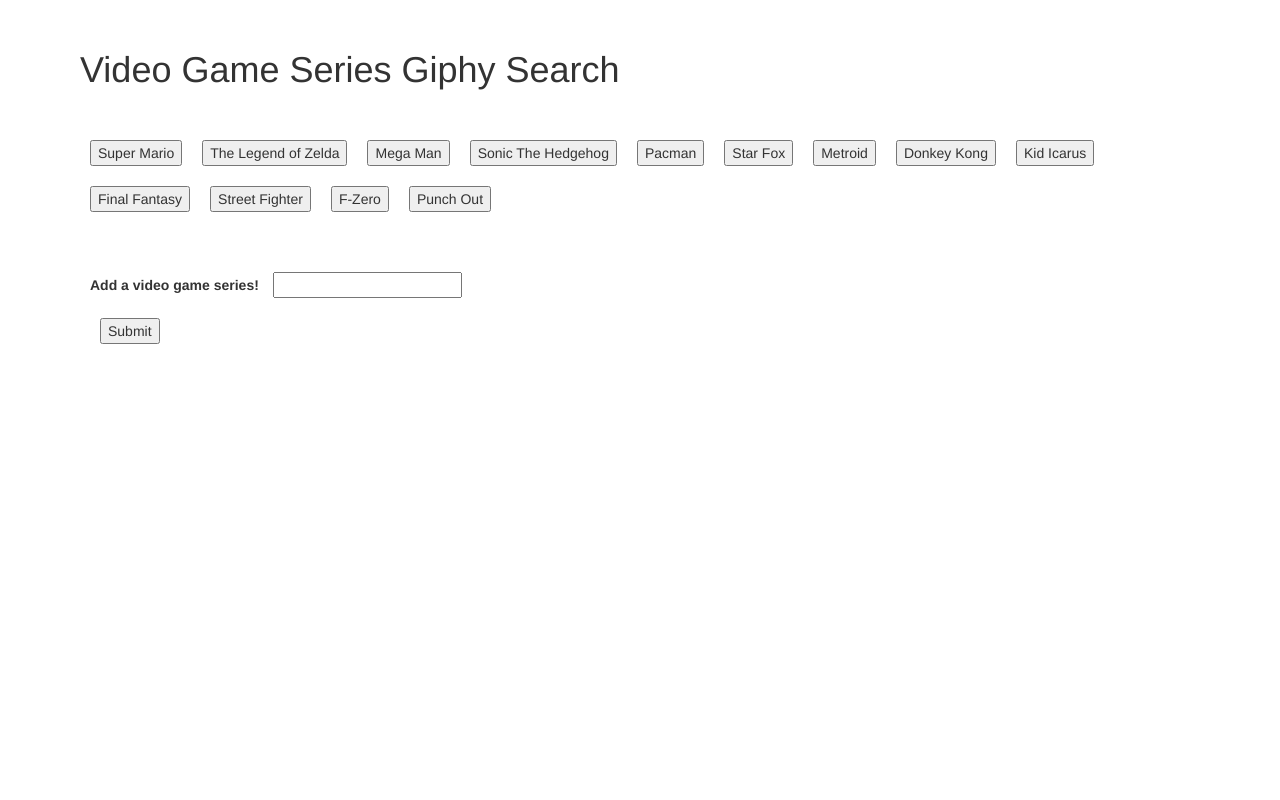
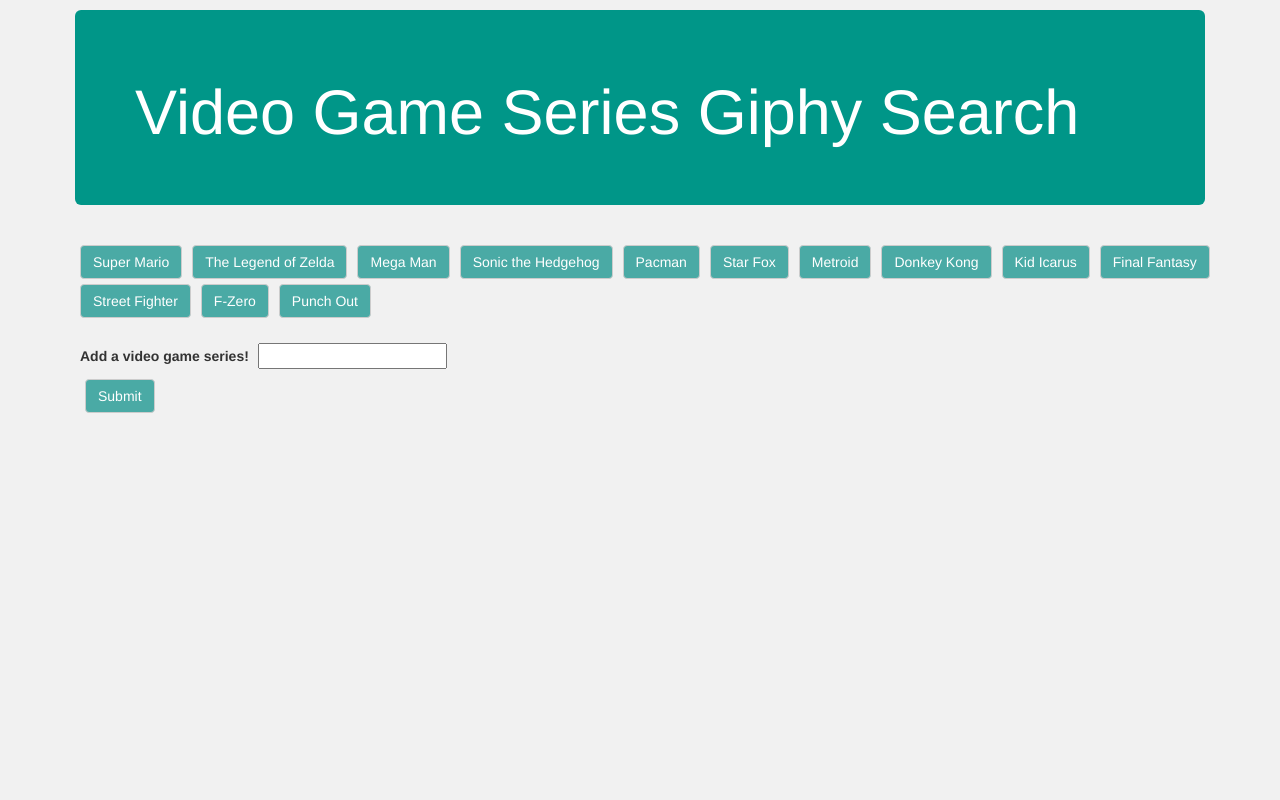
Before and after one commit to FLao/GiphyAPI, a PHP site: page / in a window 1280 px wide. Run offline with PHP 8.4, Linux system fonts and the light colour scheme; some libraries are stand-ins or nearby versions.

Commit message:
need to polish up with CSS

```diff
--- a/index.html
+++ b/index.html
@@ -7,10 +7,8 @@
 <body>
 
 <div class="container">
-    <div class="row">
-        <div class="col-md-12">
-            <h1>Video Game Series Giphy Search</h1>
-        </div>
+    <div class="jumbotron">
+        <h1>Video Game Series Giphy Search</h1>
     </div>
 
     <div class="row">
@@ -22,7 +20,7 @@
             <form id="videogame-form">
                 <label for="videogame-input">Add a video game series!</label>
                 <input type="text" id="videogame-input"><br>
-                <input id="addVideogame" type="submit" value="Submit">
+                <input id="addVideogame" type="submit" value="Submit" class="btn btn-default">
             </form>
         </div>
     </div>
@@ -38,7 +36,7 @@
 
 $(document).ready(function(){
 
-    var topics = ["Super Mario", "The Legend of Zelda", "Mega Man", "Sonic The Hedgehog", "Pacman", "Star Fox", "Metroid", "Donkey Kong", "Kid Icarus", "Final Fantasy", "Street Fighter", "F-Zero", "Punch Out"];
+    var topics = ["Super Mario", "The Legend of Zelda", "Mega Man", "Sonic the Hedgehog", "Pacman", "Star Fox", "Metroid", "Donkey Kong", "Kid Icarus", "Final Fantasy", "Street Fighter", "F-Zero", "Punch Out"];
 
     function displayVideogame(){
 
@@ -63,7 +61,7 @@ $(document).ready(function(){
                 videogameDiv.append(image);
 
                 var rating = response.data[j].rating;
-                var pRating = $("<p>").text(rating);
+                var pRating = $("<p>").text("Rating: " + rating);
                 videogameDiv.append(pRating)
 
                 $("#videogamesView").append(videogameDiv);
@@ -79,7 +77,8 @@ $(document).ready(function(){
         for (var i = 0; i < topics.length; i++){
 
             var v = $("<button>")
-            v.addClass("videogame");
+            v.attr("class", "btn btn-default");
+            v.attr("id", "videogame")
             v.attr("data-name", topics[i]);
             v.text(topics[i]);
             $("#buttonsView").append(v);
@@ -94,7 +93,7 @@ $(document).ready(function(){
 
         if(state == "still") {
             $(this).attr("src", animateImage);
-            $(this).attr("data-state", "animate");
+            $(this).attr("data-state", "animate");s
         }
 
         else if(state == "animate") {
@@ -116,7 +115,7 @@ $(document).ready(function(){
 
     renderButtons();
 
-    $(document).on("click", ".videogame", displayVideogame);
+    $(document).on("click", "#videogame", displayVideogame);
     $(document).on("click", ".gif", imageChangeState);
 });
 
--- a/style.css
+++ b/style.css
@@ -1,7 +1,6 @@
 button, div, form, input {
-	margin: 10px;
+	margin: 5px;
 }
-
 
 img {
 	max-width: 200px;
@@ -11,3 +10,22 @@ img {
 .videogameHolder {
 	float: left;
 }
+
+.btn-default {
+	background-color: #4aaaa5;
+	color: #ffffff;
+}
+
+body {
+	background-color: #f1f1f1;
+}
+
+.jumbotron {
+	background-color: #009688;
+	color: #ffffff;
+	font-family: 'MV Boli', Helvetica, sans-serif;
+}
+
+p {
+	font-weight: bold;
+}
```
